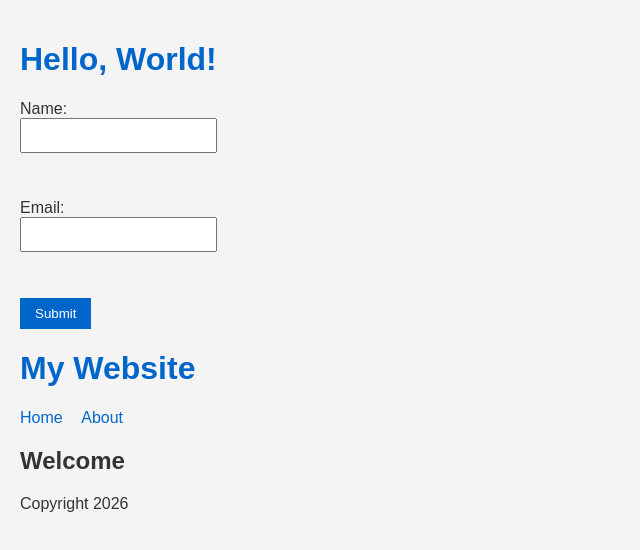
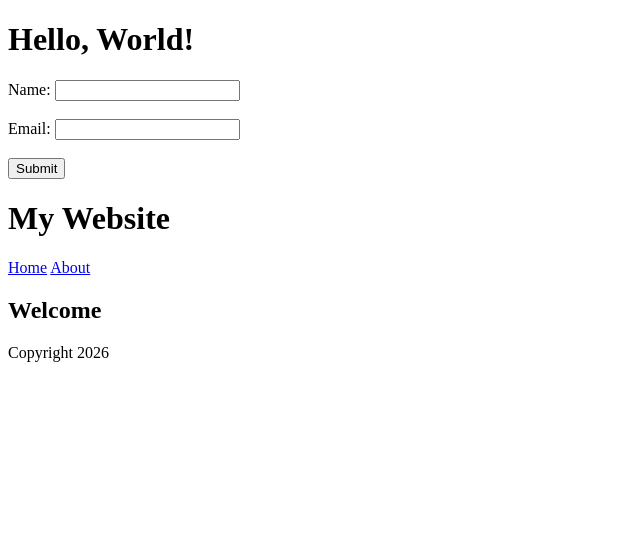
Before and after one commit to Rufiaa/my-website, a plain HTML site: page index.html in a window 1280 px wide. Shown: the whole page, without its empty margins (0-640 px from the left). Drawn offline with Linux system fonts and the light colour scheme.

Commit message:
Convert CSS to HTML structure with form elements

```diff
--- a/style.css
+++ b/style.css
@@ -1,34 +1,16 @@
-body {
-  font-family: Arial, sans-serif;
-  background: #f4f4f4;
-  color: #333;
-  margin: 0;
-  padding: 20px;
-}
+<body>
 
-h1 {
-  color: #0066cc;
-}
+<h1>Hello, World!</h1>
 
-nav a {
-  margin-right: 15px;
-  text-decoration: none;
-  color: #0066cc;
-}
+<form>
+  <label>Name:</label>
+  <input type="text">
 
-form {
-  margin: 20px 0;
-}
+  <label>Email:</label>
+  <input type="email">
 
-input {
-  display: block;
-  margin-bottom: 10px;
-  padding: 8px;
-}
+  <button type="submit">Submit</button>
+</form>
 
-button {
-  padding: 8px 15px;
-  background: #0066cc;
-  color: white;
-  border: none;
-}
+</body>
+</html>
```
